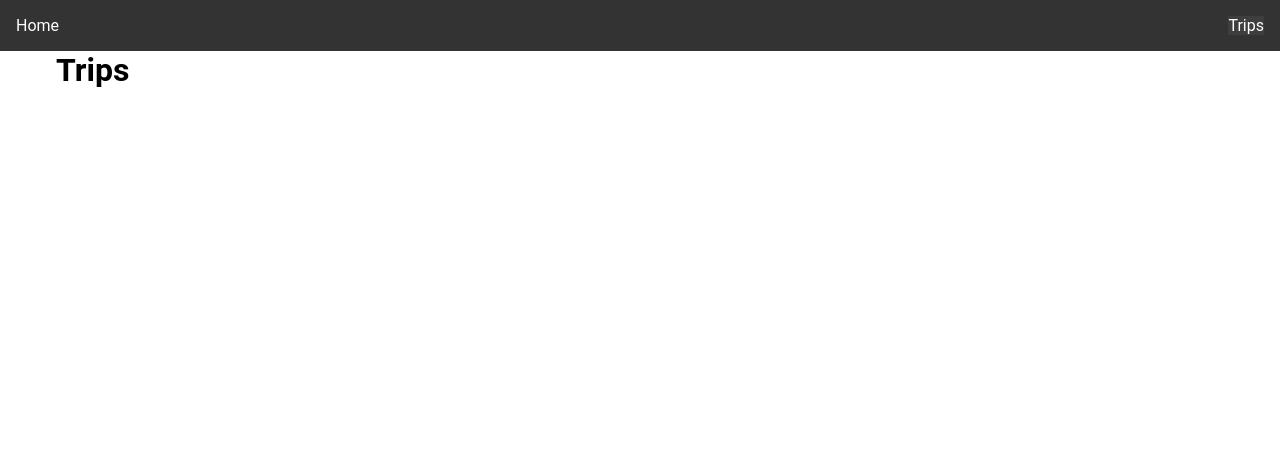
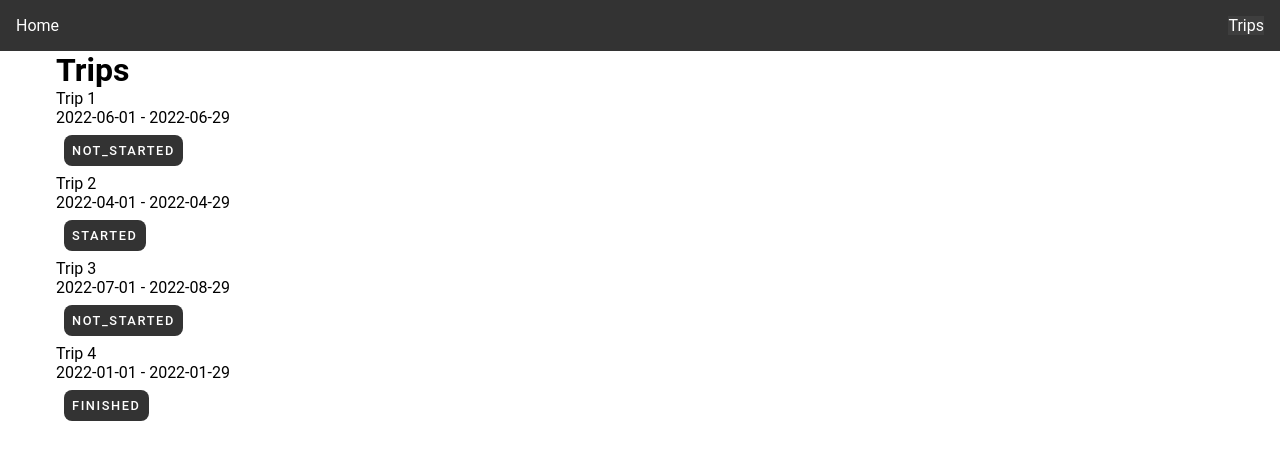
Before and after one commit to resh-ie/create-react-app-freely, a React (Create React App) app: page /trips in a window 1280 px wide. Shown: the top 460 px of the page. Built offline with nearby package versions, Linux system fonts and the light colour scheme.

Commit message:
adding jotai and mapping out tripData

```diff
--- a/package.json
+++ b/package.json
@@ -10,6 +10,7 @@
     "@types/node": "^16.11.45",
     "@types/react": "^18.0.15",
     "@types/react-dom": "^18.0.6",
+    "jotai": "^1.8.5",
     "react": "^18.2.0",
     "react-dom": "^18.2.0",
     "react-hook-form": "^7.37.0",
--- a/src/App.tsx
+++ b/src/App.tsx
@@ -9,6 +9,7 @@ import Trips from './pages/Trips';
 import { fetchTripsData } from './utils/mockApi';
 
 const App = () => {
+
   useEffect(() => {
     fetchTripsData().then((data) => console.log(data));
   }, []);
--- /dev/null
+++ b/src/atoms/tripAtom.ts
@@ -0,0 +1,5 @@
+import {atom} from 'jotai';
+
+import tripData from '../utils/trip-list.json';
+
+export const tripAtom = atom(tripData);
--- a/src/pages/Trips.tsx
+++ b/src/pages/Trips.tsx
@@ -1,5 +1,20 @@
+import { useAtom } from 'jotai';
+
+import { tripAtom } from '../atoms/tripAtom';
+import Card from '../components/Card/Card';
+
 const Trips = () => {
-  return <h1>Trips</h1>;
+  const [trips] = useAtom(tripAtom);
+  return (
+    <div>
+      <h1>Trips</h1>
+      {trips.map((trip) => (
+        <div key={trip.id}>
+          <Card title={trip.name} startDate={trip.startDate} endDate={trip.endDate} status={trip.status} />
+        </div>
+      ))}
+    </div>
+  );
 };
 
 export default Trips;
```
Also changed, not shown: 1 other file (tests, documents, lock files or other folders).
